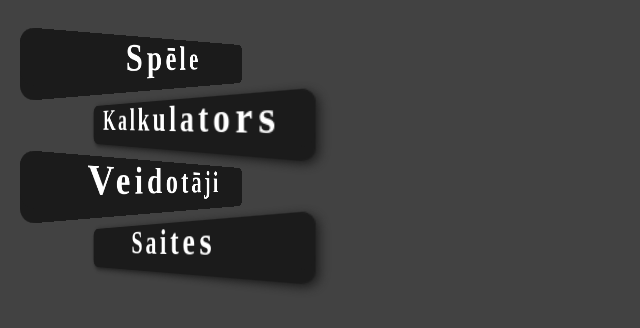
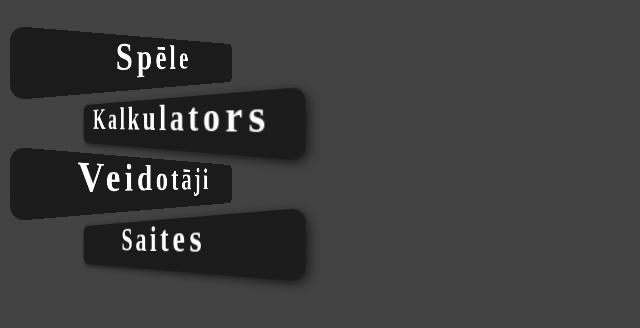
Before and after one commit to KurmeD/MajasDarbs, a Flask app: page / in a window 1280 px wide. Shown: the top 328 px of the page, without its empty margins (0-640 px from the left). Run offline with Flask 2, Linux system fonts and the light colour scheme.

Commit message:
chats223

```diff
--- a/static/css/index.css
+++ b/static/css/index.css
@@ -1,7 +1,7 @@
 .stage{
     height: 300px;
-    width: 280px;
-    margin-left: 20px;
+    width: 260px;
+    margin-left: 10px;
     margin-top: 20px;
     margin-right: auto;
     position: absolute;
```
